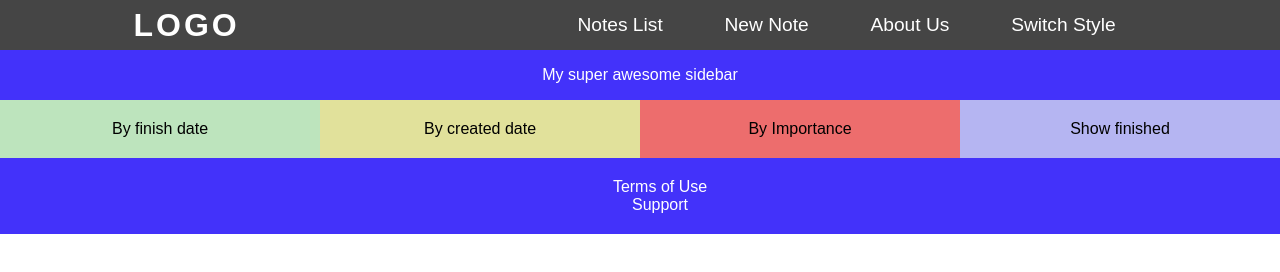
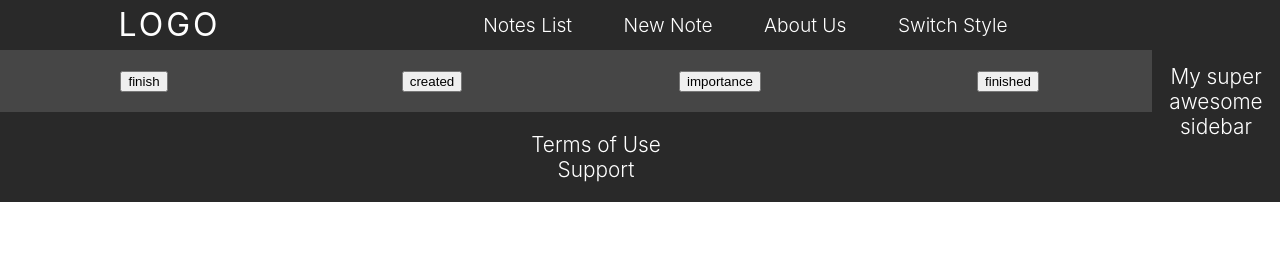
Before and after one commit to tomschall/casfee-vanillajs-spa, a plain HTML site: page index.html in a window 1280 px wide. Drawn offline with nearby package versions, Linux system fonts and the light colour scheme; no server answers.

Commit message:
fix importance, add some flexbox, css grid and other style stuff

```diff
--- a/css/main.css
+++ b/css/main.css
@@ -3,30 +3,55 @@
 }
 
 body {
-  font-family: sans-serif;
+  font-family: -apple-system, BlinkMacSystemFont, 'Segoe UI', Roboto,
+    Oxygen-Sans, Ubuntu, Cantarell, 'Helvetica Neue', Helvetica, Arial,
+    sans-serif;
   margin: 0;
   display: grid;
+  grid-template-columns: auto 10%;
+  grid-template-rows: auto auto auto;
+  grid-template-areas:
+    'hd sidebar'
+    'main sidebar'
+    'footer sidebar';
+}
+
+h1,
+h2 {
+  font-weight: 400;
+  line-height: 1.1;
+  margin: 0;
 }
 
 header {
+  grid-area: hd;
+  display: flex;
   width: 100%;
   height: 50px;
-  display: flex;
   align-items: center;
   justify-content: space-around;
-  background: #454545;
+  background: #292929;
   color: #fff;
 }
 
 aside,
-main,
-footer {
+main {
   text-align: center;
 }
 
 aside {
+  font-size: 1.3rem;
+  font-weight: 300;
+  display: flex;
+  justify-content: space-around;
+  align-items: center;
   color: #fff;
-  background: rgb(67, 50, 250);
+  background: #292929;
+  grid-area: sidebar;
+}
+
+main {
+  grid-area: main;
 }
 
 section {
@@ -34,7 +59,10 @@ section {
 }
 
 footer {
-  background: rgb(67, 50, 250);
+  font-size: 1.3rem;
+  font-weight: 300;
+  grid-area: footer;
+  background: #292929;
   color: #fff;
   padding: 20px 0 20px 0;
 }
@@ -47,6 +75,9 @@ footer {
   display: flex;
   justify-content: space-around;
   width: 50%;
+  list-style: none;
+  padding: 0;
+  font-weight: 300;
 }
 
 .navlink {
@@ -80,16 +111,16 @@ footer {
   }
 
   .nav {
-    margin: 0;
-    background: #454545;
     position: absolute;
     right: -100%;
     top: 50px;
     width: 50%;
     height: calc(100% - 50px);
+    background: #454545;
     flex-direction: column;
     justify-content: space-around;
     padding: 0;
+    margin: 0;
     transition: all 400ms;
   }
 
@@ -117,22 +148,22 @@ footer {
 }
 
 .filter-item.child-one {
-  background: rgb(189, 228, 189);
+  background: rgb(70, 70, 70);
   flex: 1 1 50%;
 }
 
 .filter-item.child-two {
-  background: rgb(225, 225, 155);
+  background: rgb(70, 70, 70);
   flex: 1 1 50%;
 }
 
 .filter-item.child-three {
-  background: rgb(237, 109, 109);
+  background: rgb(70, 70, 70);
   flex: 1 1 50%;
 }
 
 .filter-item.child-four {
-  background: rgb(181, 181, 242);
+  background: rgb(70, 70, 70);
   flex: 1 1 50%;
 }
 
@@ -148,8 +179,9 @@ footer {
 
 .todo-list {
   list-style: none;
-  margin: 0;
   padding: 0;
+  margin: 1rem 0 0 0;
+  font-weight: 300;
 }
 
 .todo-item a {
@@ -163,6 +195,10 @@ footer {
 }
 
 .navigation-list {
+  display: flex;
+  flex-direction: column;
+  justify-content: space-between;
+  align-items: center;
   list-style: none;
   margin: 0;
 }
--- a/index.html
+++ b/index.html
@@ -31,16 +31,24 @@
       <nav class="filter-nav">
         <ul class="filter-list">
           <li class="filter-item child-one">
-            <a id="finish_date" href="#">By finish date</a>
+            <button class="button is-primary" id="filter_finish_date">
+              finish
+            </button>
           </li>
           <li class="filter-item child-two">
-            <a id="create_date" href="#">By created date</a>
+            <button class="button is-primary" id="filter_create_date">
+              created
+            </button>
           </li>
           <li class="filter-item child-three">
-            <a id="importance" href="#">By Importance</a>
+            <button class="button is-primary" id="filter_importance">
+              importance
+            </button>
           </li>
           <li class="filter-item child-four">
-            <a id="finished" href="#">Show finished</a>
+            <button class="button is-primary" id="filter_finished">
+              finished
+            </button>
           </li>
         </ul>
       </nav>
--- a/js/components/Form.js
+++ b/js/components/Form.js
@@ -78,6 +78,7 @@ class Form {
         let description = document.getElementById('description');
         let finishDate = document.getElementById('finishDate');
         let importance = document.getElementById('importance');
+        console.log(importance);
 
         if ((title.value == '') | (description.value == '')) {
           alert(`The fields cannot be empty`);
@@ -86,8 +87,9 @@ class Form {
             title: title.value,
             description: description.value,
             finishDate: finishDate.value,
-            importance: importance.value,
+            importance: importance.options[importance.selectedIndex].value,
           };
+          console.log('data', data);
           await this.dataService.createNote(data);
           window.location.replace('/#list');
         }
--- a/js/components/List.js
+++ b/js/components/List.js
@@ -21,7 +21,8 @@ class List {
     if (this.notes === undefined) return '';
 
     if (typeof filterBy !== 'undefined') {
-      this.notes = await this.filterNotes(this.notes, filterBy);
+      console.log('filterBy', filterBy);
+      this.notes = await this.filterNotes(filterBy);
     }
 
     let view = `
@@ -42,14 +43,32 @@ class List {
 
   after_render() {}
 
-  filterNotes(notes, filterBy) {
-    return notes.sort((a, b) => {
+  filterNotes(filterBy) {
+    if (filterBy == 'createDate' || filterBy == 'finishDate') {
+      return this.filterByDate(filterBy);
+    } else if (filterBy == 'importance') {
+      return this.filterByImportance(filterBy);
+    } else if (filterBy == 'finished') {
+      return this.filterByFinished(filterBy);
+    }
+  }
+
+  filterByDate(filterBy) {
+    return this.notes.sort((a, b) => {
       return (
         new moment(b[filterBy]).format('YYYYMMDD') -
         new moment(a[filterBy]).format('YYYYMMDD')
       );
     });
   }
+
+  filterByImportance(filterBy) {
+    return this.notes.filter((x) => x);
+  }
+
+  filterByFinished(filterBy) {
+    return this.notes.filter((x) => x);
+  }
 }
 
 export default List;
--- a/js/router.js
+++ b/js/router.js
@@ -72,10 +72,10 @@ class Router {
 
   initEventListeners() {
     const map = {
-      finish_date: 'finishDate',
-      create_date: 'createDate',
-      importance: 'importance',
-      finished: 'finished',
+      filter_finish_date: 'finishDate',
+      filter_create_date: 'createDate',
+      filter_importance: 'importance',
+      filter_finished: 'finished',
     };
 
     for (let [key, value] of Object.entries(map)) {
```
